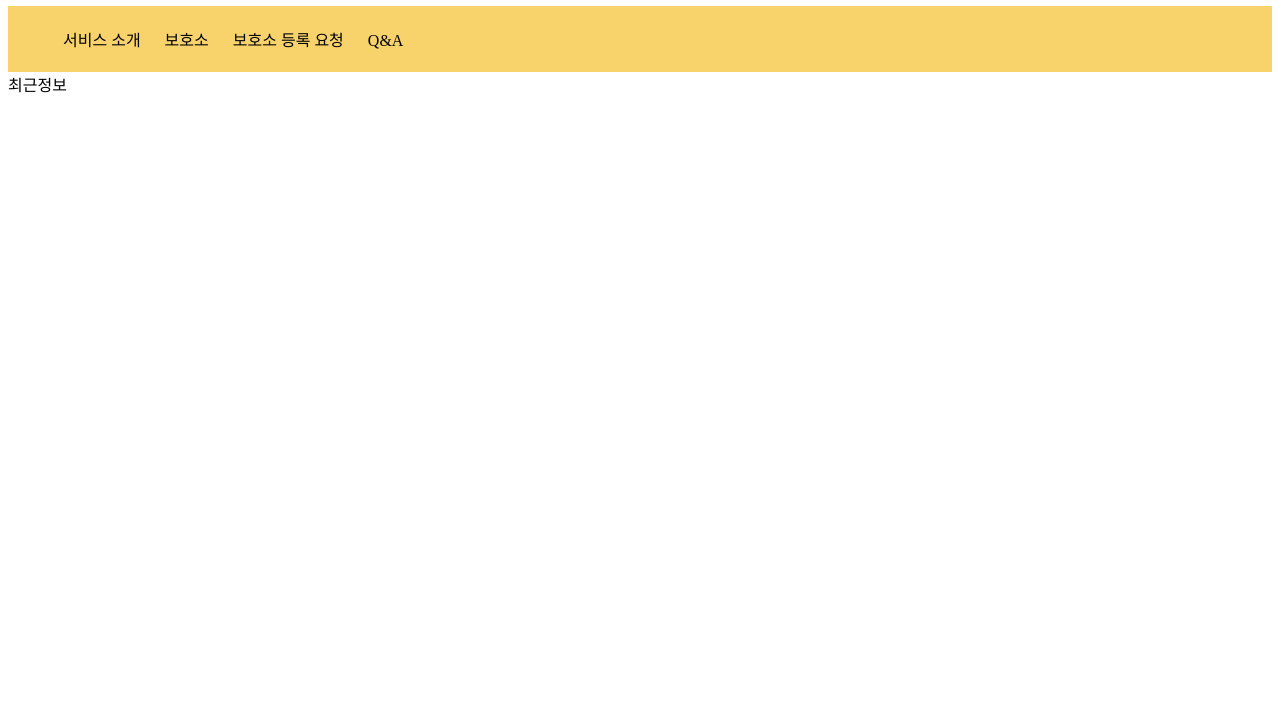
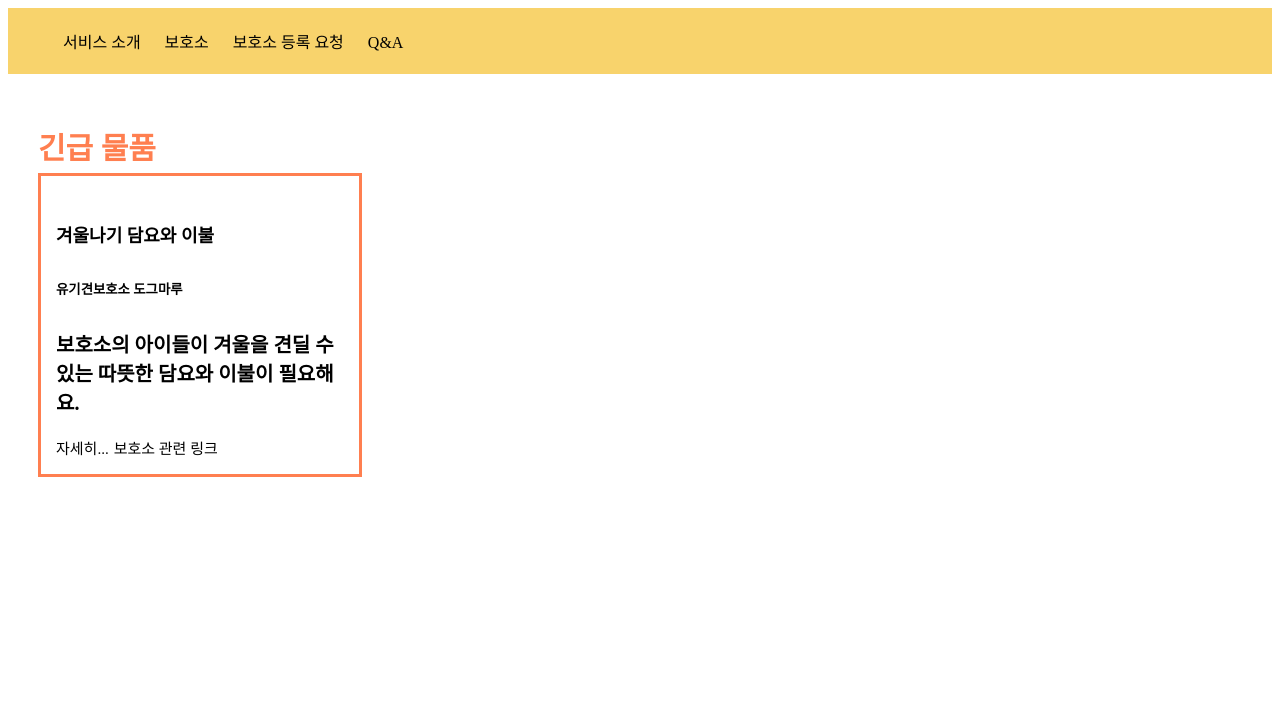
Before and after one commit to SYULION8TH/SE7EN, a plain HTML site: page 류지윤/website.html in a window 1280 px wide. Shown: the part 99-800 px from the top of the page. Drawn offline with Linux system fonts and the light colour scheme; a web font is replaced by a local one.

```diff
--- a/류지윤/website.html
+++ b/류지윤/website.html
@@ -8,7 +8,7 @@
             font-weight:bolder;
             font-size:45px; text-align: center;
             margin :20px 20px 20px 20px; }
-    #together {font-family: 'Hi Melody', cursive;
+    #together {font-family: 'Nanum Pen Script', cursive;
                 font-size:45px;}
     nav {background-color:rgb(248, 211, 108);
          padding:5px;}
@@ -17,8 +17,17 @@
     nav a {display:inline; padding:10px;}
     a:link{text-decoration:none; color:black;}
     a:visited{text-decoration:none; color:black;}
+    section{margin: 50px 0 0 30px; font-weight:bolder;
+            color:coral; font-size:30px;}
+    .card{padding:15px; font-size:20px; color: black;
+          border-style:solid; border-color:coral; margin:5px 5px 5px 0;}
+    .card-title{font-size:18px;}
+    .card-link{font-size:15px; font-weight: lighter;}
 
     </style>
+    <link href="https://fonts.googleapis.com/css2?family=Noto+Sans+KR:wght@300&display=swap" rel="stylesheet">
+    <link href="https://fonts.googleapis.com/css2?family=Nanum+Pen+Script&display=swap" rel="stylesheet">
+    <link href="https://fonts.googleapis.com/css2?family=Black+Han+Sans&display=swap" rel="stylesheet">
     <link href="https://fonts.googleapis.com/css2?family=Hi+Melody&display=swap" rel="stylesheet">
     <link href="https://fonts.googleapis.com/css2?family=Chelsea+Market&family=Nanum+Myeongjo:wght@700&display=swap" rel="stylesheet">
 </head>
@@ -38,8 +47,16 @@
 </nav>
 
 <article>
-    <section>
-        최근정보
+    <section> 긴급 물품
+        <div class="card" style="width: 18rem;">
+            <div class="card-body">
+              <h5 class="card-title">겨울나기 담요와 이불</h5>
+              <h6 class="card-subtitle mb-2 text-muted">유기견보호소 도그마루</h6>
+              <p class="card-text">보호소의 아이들이 겨울을 견딜 수 있는 따뜻한 담요와 이불이 필요해요.</p>
+              <a href="#" class="card-link">자세히...</a>
+              <a href="#" class="card-link">보호소 관련 링크</a>
+            </div>
+          </div>
     </section>
 </article>
 
```
Also changed, not shown: 류지윤/service.html (+10 -0 lines), 1 other file.
